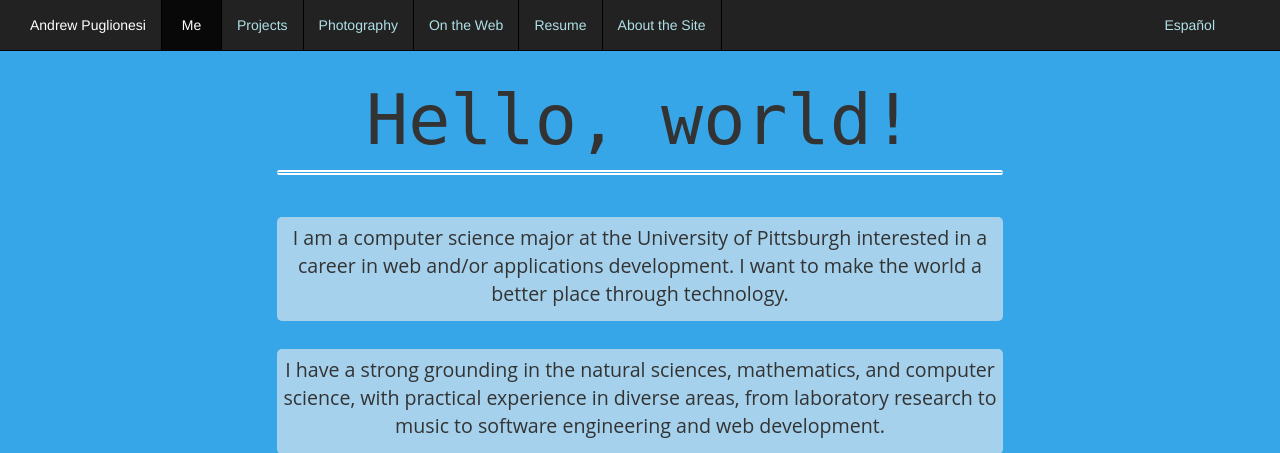
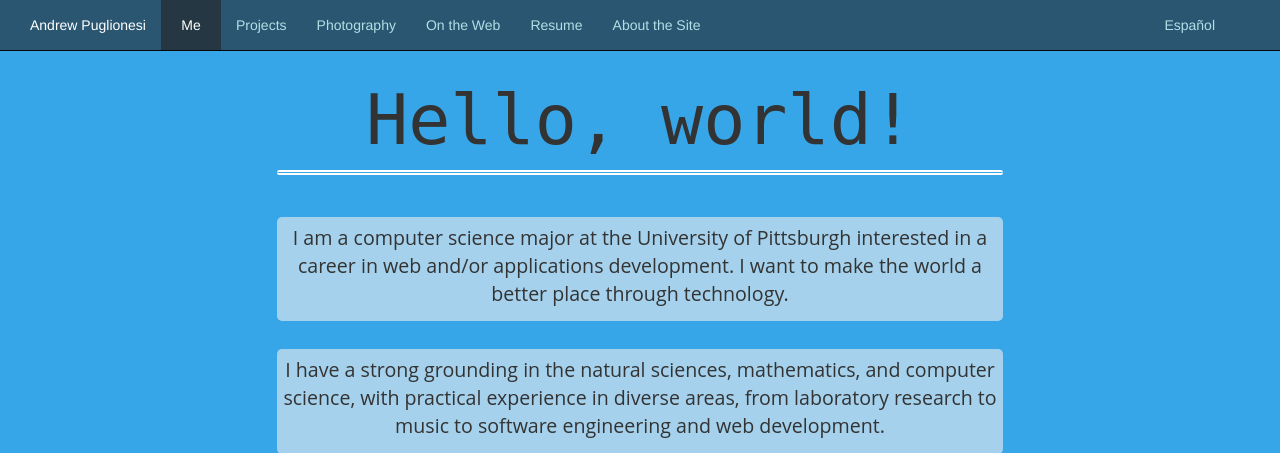
Before and after one commit to aop4/Personal_Website, a Django app: page / in a window 1280 px wide. Shown: the top 453 px of the page. Run offline with Django 3.2, Linux system fonts and the light colour scheme; some libraries are stand-ins or nearby versions.

Commit message:
Change background color

```diff
--- a/myproject/static/css/styles.css
+++ b/myproject/static/css/styles.css
@@ -2,6 +2,11 @@ body {
   padding-top: 70px;
   text-align: center;
   height:100%;
+}
+
+.navbar {
+  background-color: #002226;
+  background-color: rgba(34, 34, 34, 0.6);
 }
 
 div.index-box {
@@ -109,10 +114,11 @@ div.index-box {
 }
 
 ul>li {
-  border-right-color: black;
-  border-right-style: solid;
-  border-right-width: 1px;
   min-width: 60px;
+}
+
+.navbar-inverse .navbar-nav > .active > a {
+  background-color: rgba(34, 34, 34, 0.6);
 }
 
 ul>li.language {
@@ -331,7 +337,7 @@ hw {
 }
 @-moz-keyframes slideDown {
   0% {
-    transform:translateY(-150%);
+    transform:translateY(-200%);
   }
   100% {
     transform:translateY(0px);
@@ -339,7 +345,7 @@ hw {
 }
 @-webkit-keyframes slideDown {
   0% {
-    -webkit-transform: translateY(-150%);
+    -webkit-transform: translateY(-200%);
   }
   100% {
     -webkit-transform: translateY(0px);
```
